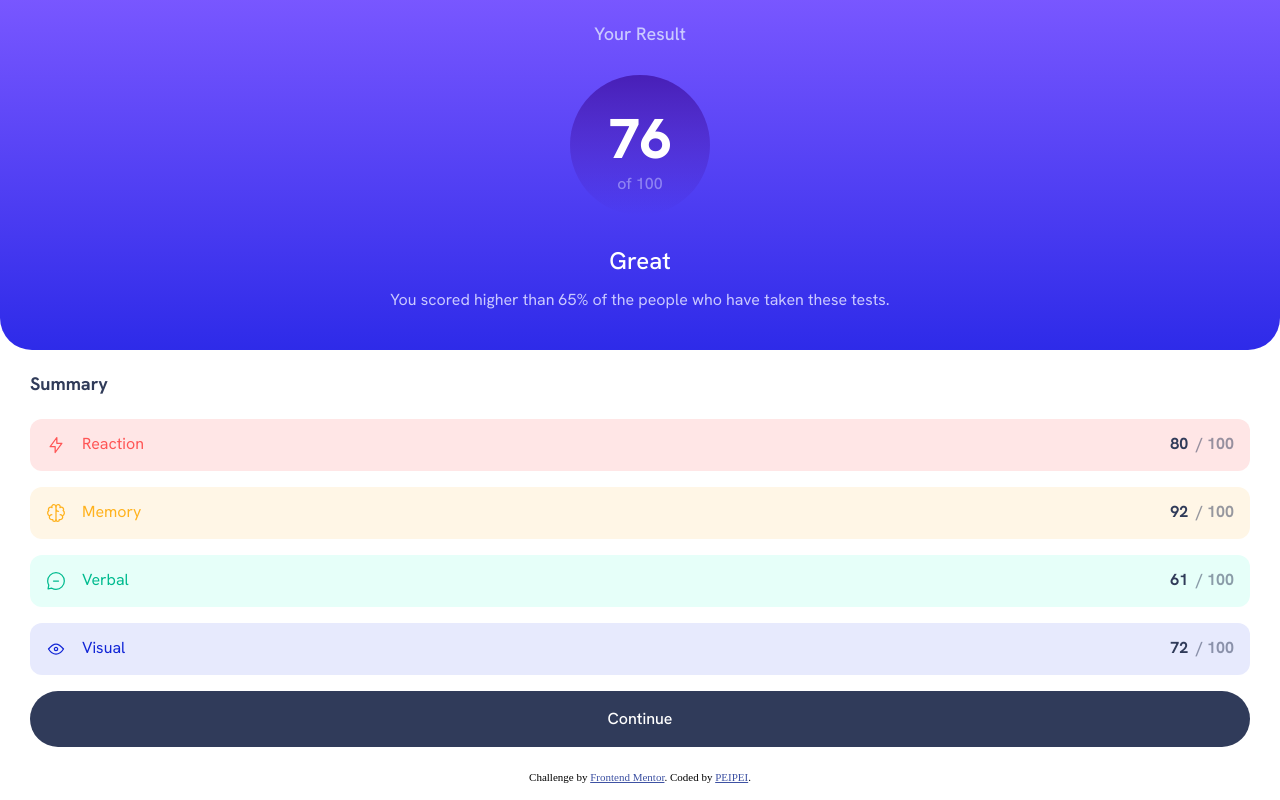
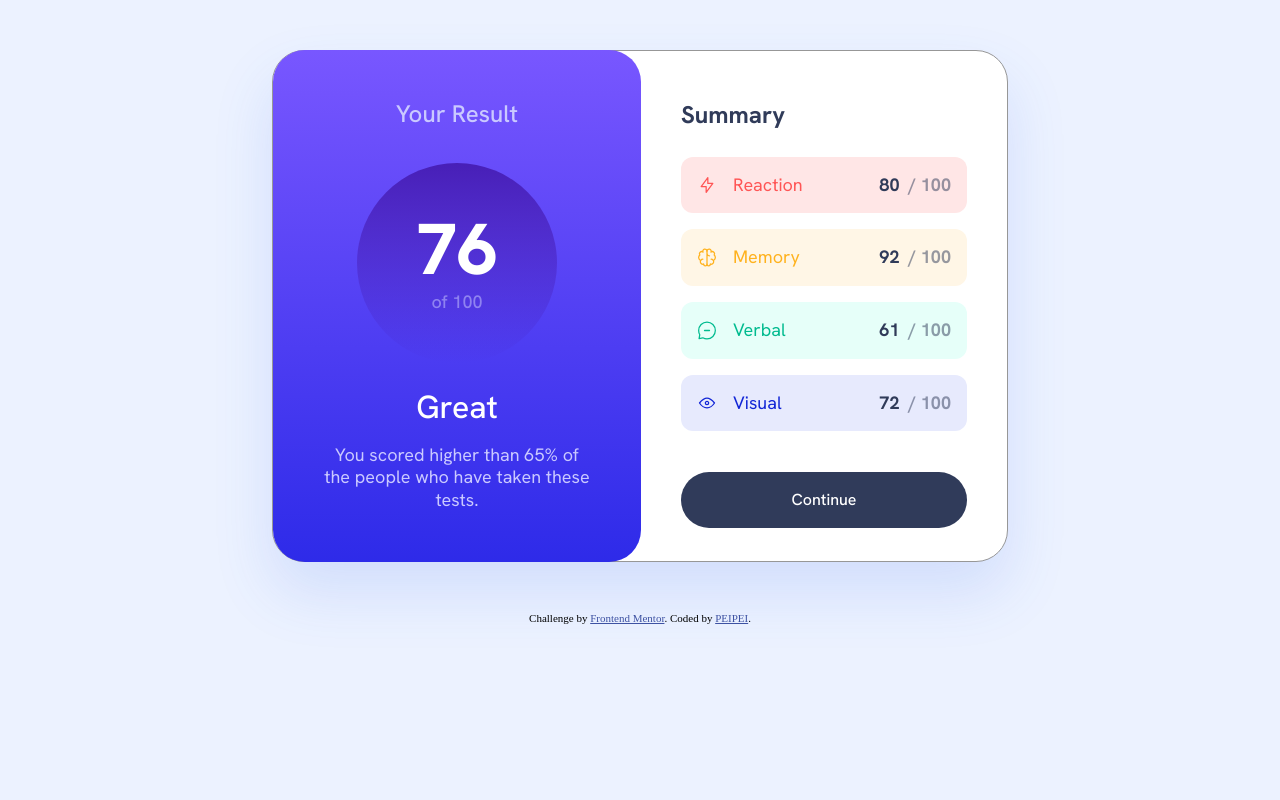
Before and after one commit to peipeix2/Results-Summary-Component, a plain HTML site: page index.html in a window 1280 px wide. Drawn offline with Linux system fonts and the light colour scheme; files whose address does not match are found by name.

Commit message:
Add media query -screen size larger than 736px

```diff
--- a/index.html
+++ b/index.html
@@ -26,6 +26,7 @@
 
 <body>
 
+<main class="container">
   <section class="final-result-container">
     <h3>Your Result</h3>
     <div class="final-score">
@@ -91,6 +92,7 @@
       <h2 class="button-instruction">Continue</h2>
     </div>
   </section>
+</main>
 
   <div class="attribution">
     Challenge by <a href="https://www.frontendmentor.io?ref=challenge" target="_blank">Frontend Mentor</a>.
--- a/style/style.css
+++ b/style/style.css
@@ -7,7 +7,10 @@
   src: url(HankenGrotesk-VariableFont_wght.ttf);
 }
 
-h1, h2, h3, p {
+h1,
+h2,
+h3,
+p {
   font-family: Hanken Grotesk;
 }
 
@@ -182,3 +185,96 @@ h1, h2, h3, p {
 .button:hover {
   background-image: linear-gradient(#7755FF, #2F2CE9);
 }
+
+/* Media Query
+   ========================================================================== */
+
+@media screen and (min-width: 736px) {
+  body {
+    background-color: #ECF2FF;
+  }
+
+  .container {
+    display: flex;
+    width: 736px;
+    height: 512px;
+    margin: 0 auto;
+    margin-top: 50px;
+    align-items: center;
+    background-color: white;
+    border: 0.5px solid #979797;
+    border-radius: 32px;
+    box-shadow: 0px 30px 60px rgba(61, 108, 236, 0.15);
+  }
+
+  .final-result-container {
+    width: 368px;
+    height: 512px;
+    border-radius: 32px;
+    padding-top: 50px;
+  }
+
+  .final-result-container h3 {
+    margin-top: 0px;
+    margin-bottom: 35px;
+    font-size: 24px;
+  }
+
+  .final-score {
+    width: 200px;
+    height: 200px;
+    margin: 0px auto;
+  }
+
+  .final-score h1 {
+    font-size: 72px;
+    margin-top: 0.7em;
+    margin-bottom: 0.1em;
+  }
+
+  .final-score p {
+    font-size: 18px;
+  }
+
+  .performance-feedback h2 {
+    font-size: 32px;
+    margin-bottom: 14px;
+  }
+
+  .performance-feedback p {
+    font-size: 18px
+  }
+
+  .score-breakdown {
+    flex: 1;
+    height: 100%;
+    padding-top: 50px;
+    margin: 24px 40px;
+  }
+
+  .score-breakdown h3 {
+    margin-top: 0px;
+    margin-bottom: 28px;
+    font-size: 24px;
+  }
+
+  .test-category p {
+    font-size: 18px;
+  }
+
+  .marks p {
+    font-size: 18px;
+  }
+
+  .button {
+    margin-top: 41px;
+  }
+
+  .button-instruction {
+    font-size: 18px;
+  }
+
+  .attribution {
+    margin-top: 50px;
+  }
+}
```
